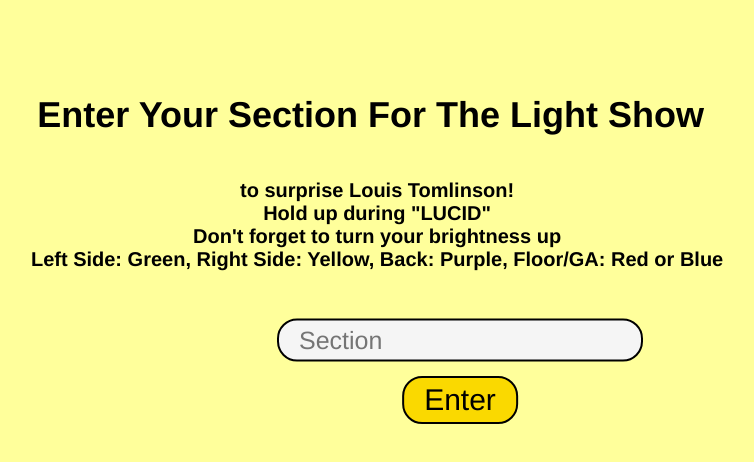
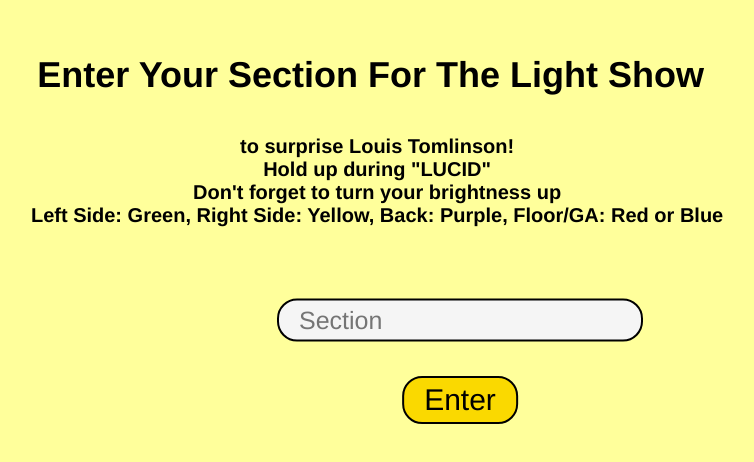
Before and after one commit to DarceyB/Louis-Tomlinson-Light-Show-Sydney, a website: page SelectYourSection.html in a window 1280 px wide. Shown: the part 160-622 px from the top of the page, without its empty margins (180-934 px from the left). Drawn offline with nearby package versions, Linux system fonts and the light colour scheme.

Commit message:
Update SelectYourSection.css

```diff
--- a/SelectYourSection.css
+++ b/SelectYourSection.css
@@ -10,7 +10,6 @@ h1 {
     font-size: 36px;
     position: absolute;
     text-align: center;
-    margin-top: 5%;
     top: 25%;
     left: 30%;
     transform: translate(-25%, -25%);
@@ -33,7 +32,6 @@ h3 {
     font-size: 20px;
     position: absolute;
     text-align: center;
-    margin-top: 5%;
     top: 35%;
     left: 30%;
     transform: translate(-25%, -5%);
@@ -57,7 +55,7 @@ input {
     top: 60%;
     left: 50%;
     transform: translate(-50%, -50%);
-    margin: 20px auto;
+
     font-family: 'Franklin Gothic Medium', 'Arial Narrow', Arial, sans-serif;
     font-size: 25px;
     padding: 5px 20px;
```
